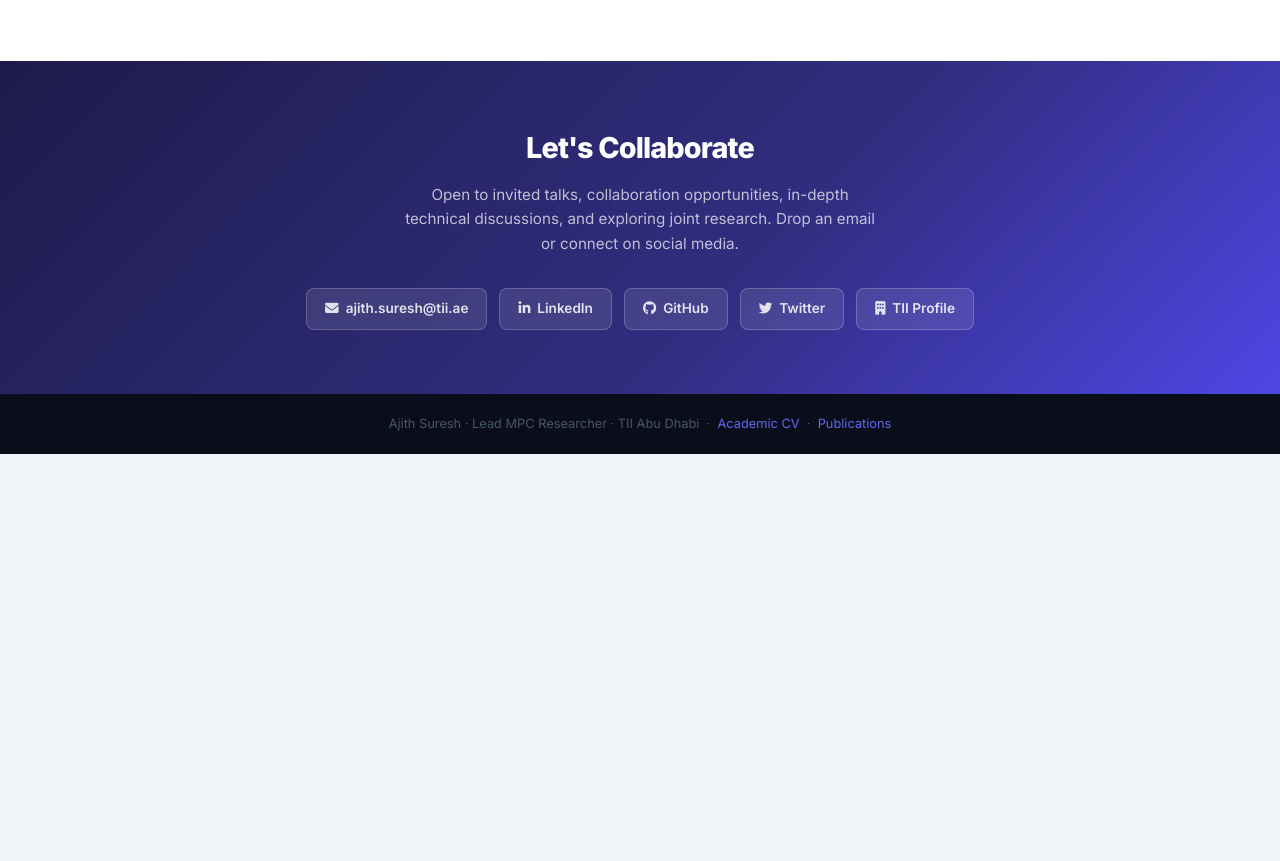
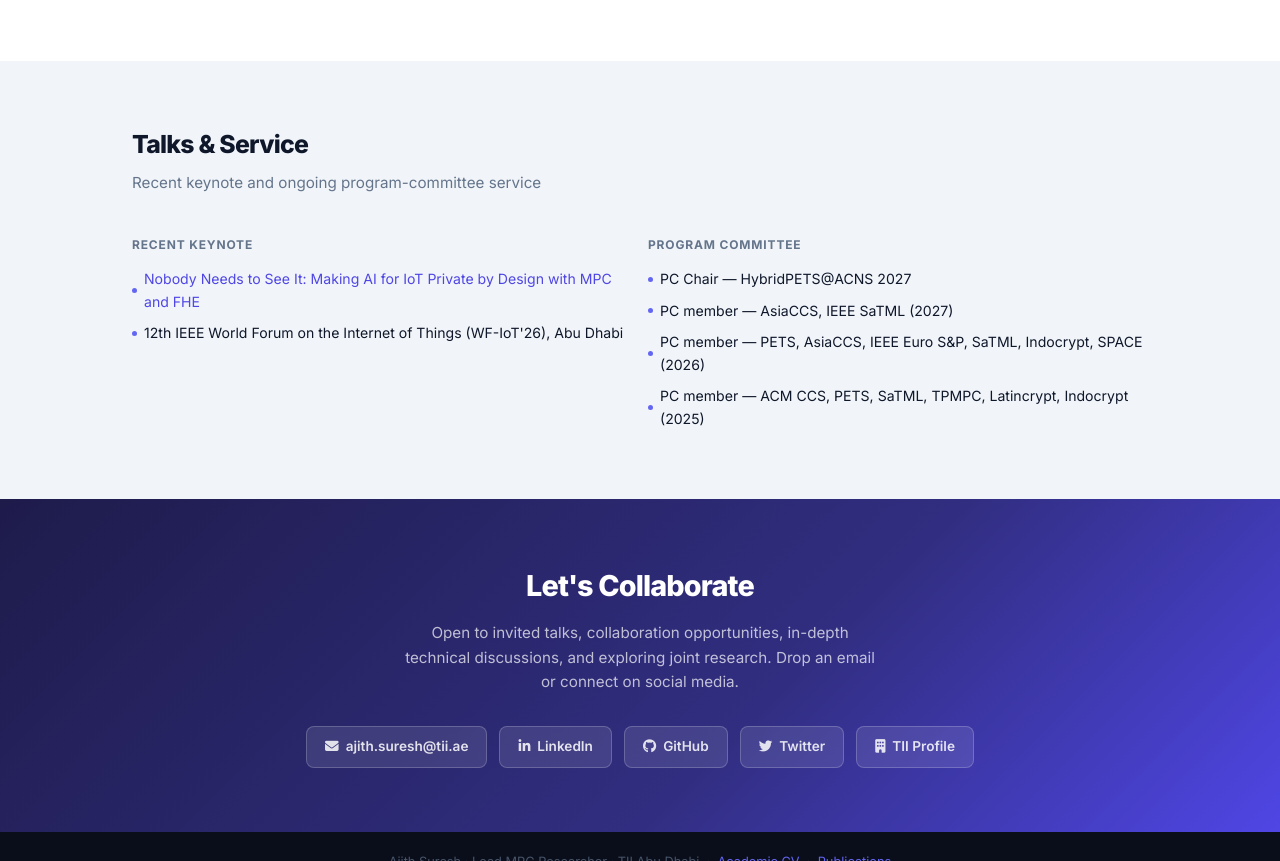
Before and after one commit to ajithsuresh/ajithsuresh.github.io, a plain HTML site: page portfolio.html in a window 1280 px wide. Shown: the part 3550-4411 px from the top of the page. Before the commit the page ends 4004 px from the top, so only its background shows below. Drawn offline with Linux system fonts and the light colour scheme.

Commit message:
Add Talks & Service section to portfolio page
Adds a keynote callout (IEEE WF-IoT'26, linked to the hosted PDF) and a
program-committee service list, pulled from files/cv.pdf. Fixed a
low-contrast link flagged by the design hook (#6366f1 -> #4f46e5 on
paper background).

Co-Authored-By: Claude Sonnet 5 <noreply@anthropic.com>

```diff
--- a/portfolio.html
+++ b/portfolio.html
@@ -357,6 +357,35 @@
     </div>
   </div>
 
+  <!-- ── Talks & Service ──────────────────────────────────────── -->
+  <div id="talks">
+    <div class="pf-section">
+      <h2 class="pf-section-title">Talks &amp; Service</h2>
+      <p class="pf-section-sub">Recent keynote and ongoing program-committee service</p>
+      <div class="pf-skills">
+
+        <div class="pf-skill-group">
+          <h4>Recent Keynote</h4>
+          <ul>
+            <li><a href="files/presentations/WF-IoT2026_Keynote_Nobody_Needs_to_See_It.pdf" target="_blank" style="color:#4f46e5">Nobody Needs to See It: Making AI for IoT Private by Design with MPC and FHE</a></li>
+            <li>12th IEEE World Forum on the Internet of Things (WF-IoT'26), Abu Dhabi</li>
+          </ul>
+        </div>
+
+        <div class="pf-skill-group">
+          <h4>Program Committee</h4>
+          <ul>
+            <li>PC Chair — HybridPETS@ACNS 2027</li>
+            <li>PC member — AsiaCCS, IEEE SaTML (2027)</li>
+            <li>PC member — PETS, AsiaCCS, IEEE Euro S&amp;P, SaTML, Indocrypt, SPACE (2026)</li>
+            <li>PC member — ACM CCS, PETS, SaTML, TPMPC, Latincrypt, Indocrypt (2025)</li>
+          </ul>
+        </div>
+
+      </div>
+    </div>
+  </div>
+
   <!-- ── Contact ────────────────────────────────────────────── -->
   <div class="pf-contact">
     <h2>Let's Collaborate</h2>
```
